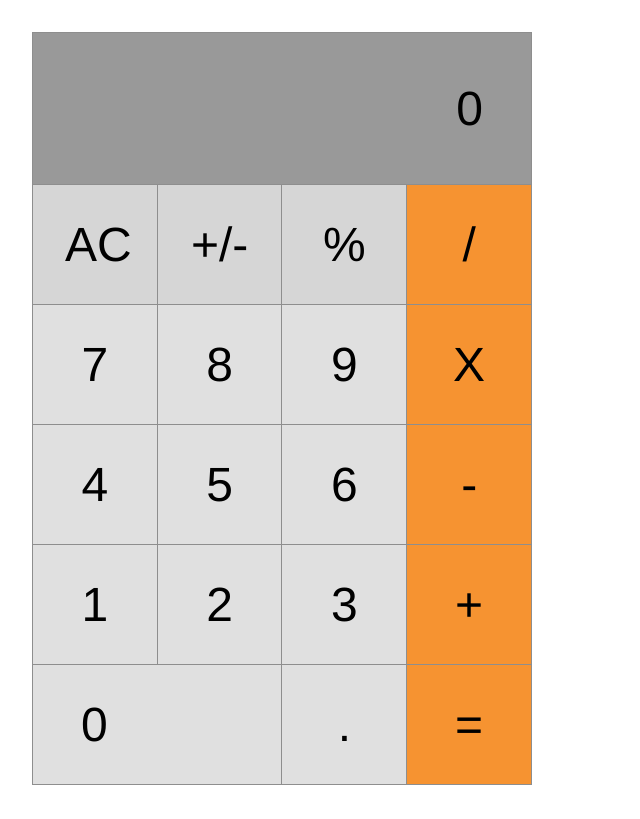
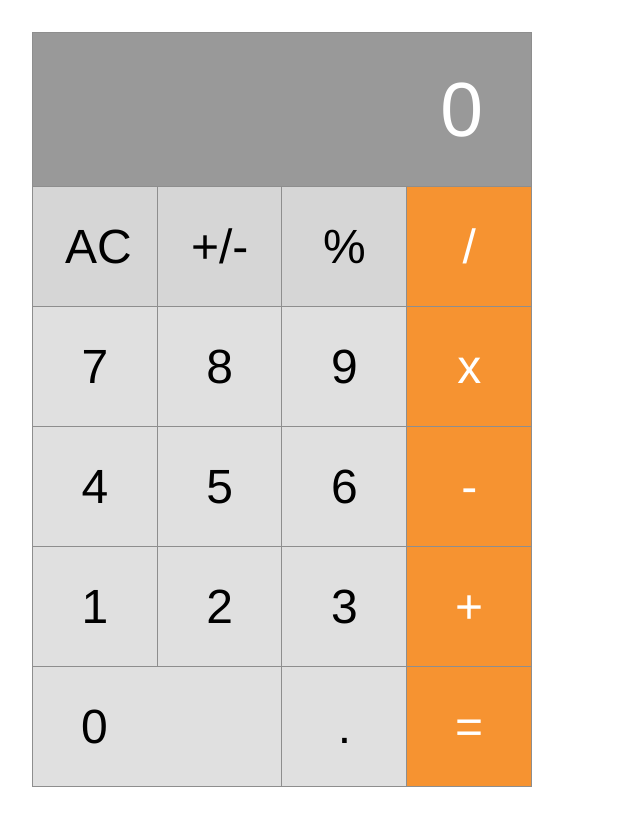
Before and after one commit to sreckovic/calculator, a plain HTML site: page index.html in a window 1280 px wide. Shown: the whole page, without its empty margins (0-640 px from the left). Drawn offline with Linux system fonts and the light colour scheme.

Commit message:
Styles
Styles

```diff
--- a/index.html
+++ b/index.html
@@ -39,7 +39,7 @@
 
     <div class="sidebar">
       <span class="divide">/</span>
-      <span class="multiply">X</span>
+      <span class="multiply">x</span>
       <span class="substract">-</span>
       <span class="add">+</span>
       <span class="equal">=</span>
--- a/style.scss
+++ b/style.scss
@@ -34,17 +34,12 @@ body {
   max-width: 500px;
   font-size: 3em;
   font-family: 'Helvetica Neue';
-  font-weight: 300;
+  font-weight: 400;
 
   border-top: 1px solid #8e8e8e;
   border-left: 1px solid #8e8e8e;
 
   @include clearfix();
-}
-
-.display {
-  background-color: #999;
-}
 
   .display, .sidebar span, .keypad span {
     border-bottom: 1px solid #8e8e8e;
@@ -52,8 +47,12 @@ body {
   }
 
   .display {
+    background-color: #999;
+    font-size: 1.6em;
     text-align: right;
-  padding: 3rem;
+    padding: 2rem 3rem;
+    color: #fff;
+    font-weight: 300;
   }
 
   .keypad {
@@ -85,8 +84,10 @@ body {
     background-color: #f69331;
     width: 25%;
     float: right;
+    color: #fff;
 
     span {
       width: 100%;
     }
   }
+}
```
Also changed, not shown: style.css, 2 other files. Lines whose indentation alone changed are shown as unchanged.
